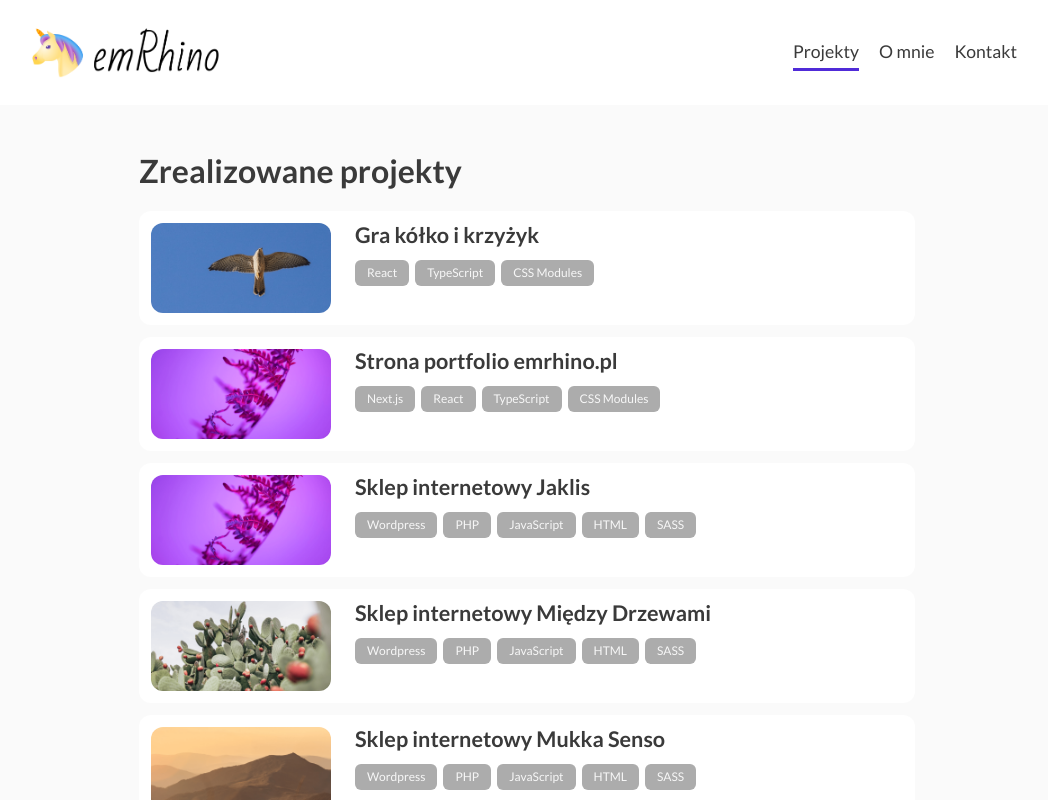
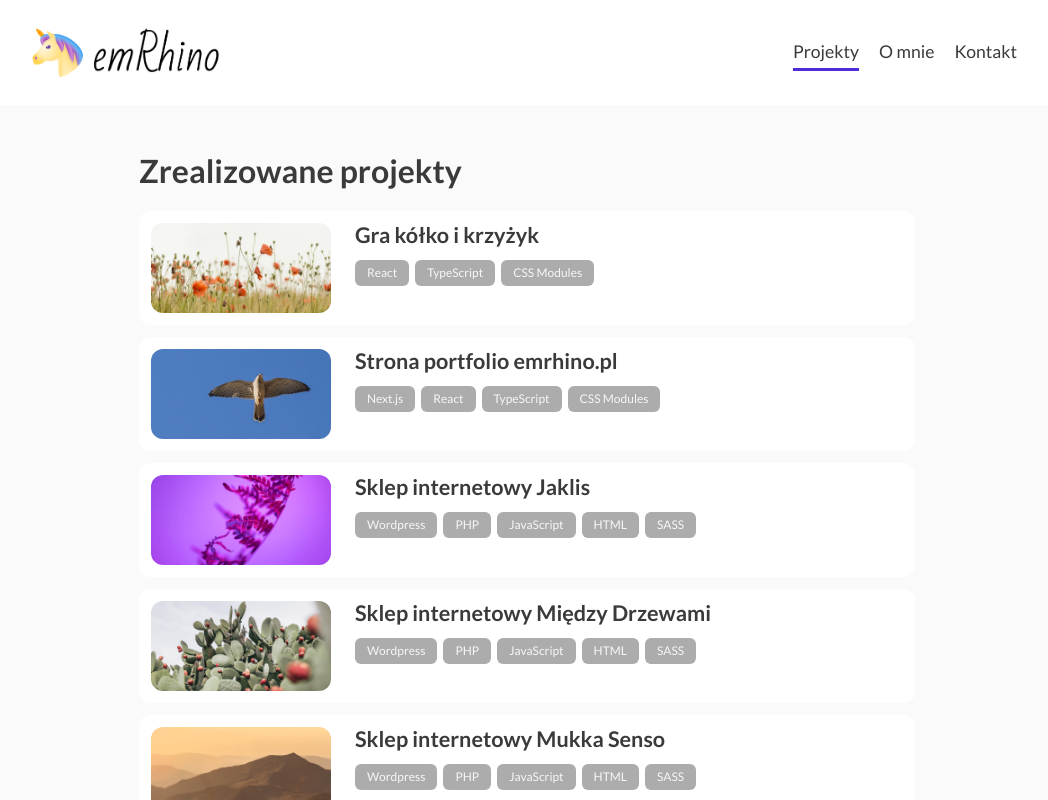
Before and after one commit to emRhino/emrhino-site, a Next.js app: page /projekty in a window 1280 px wide. Shown: the top 800 px of the page, without its empty margins (113-1161 px from the left). Built offline with nearby package versions, Linux system fonts and the light colour scheme.

Commit message:
Data.js midified

```diff
--- a/data.js
+++ b/data.js
@@ -523,9 +523,9 @@ export const projects = [
     ],
     short_description:
       "Projekt zakładał zaprojektowanie i wdrożenie, według wymagań klientki, sklepu internetowego na WordPress + Woocommerce. Motyw sklepu został przeze mnie zakodowany od zera.",
-    slug: "projekt-7",
+    slug: "projekt-8",
     image: {
-      source: "projekt-7.png",
+      source: "projekt-8.png",
       width: 800,
       height: 400,
     },
@@ -571,9 +571,9 @@ export const projects = [
     ],
     short_description:
       "Zaprojektowanie i wdrożenie sklepu internetowego na Wordpress + Woocommerce",
-    slug: "projekt-7",
+    slug: "projekt-9",
     image: {
-      source: "projekt-8.png",
+      source: "projekt-9.png",
       width: 800,
       height: 400,
     },
```
Also changed, not shown: public/projekt-9.png (added).
